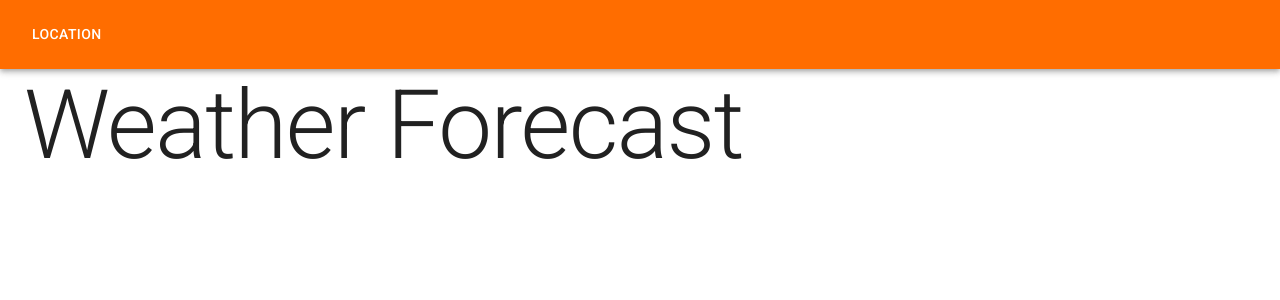
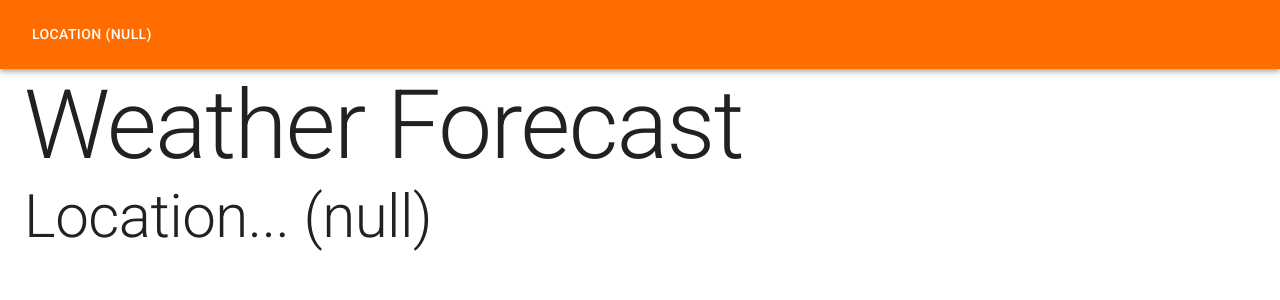
Before and after one commit to sharkich/open-meteo, a React (Create React App) app: page / in a window 1280 px wide. Shown: the top 300 px of the page. Built offline with nearby package versions, Linux system fonts and the light colour scheme.

Commit message:
create SelectLocation

```diff
--- a/src/components/layout/AppTopBar.tsx
+++ b/src/components/layout/AppTopBar.tsx
@@ -1,12 +1,14 @@
 import { FC } from 'react';
 
-import { AppBar, Box, Button, Container } from '@mui/material';
+import { AppBar, Box, Container } from '@mui/material';
+
+import { SelectLocation } from '../../modules/Weather/components/SelectLocation/SelectLocation';
 
 export const AppTopBar: FC = () => (
   <AppBar position="static">
     <Container maxWidth="xl">
       <Box sx={{ display: { md: 'flex', xs: 'none' }, flexGrow: 1 }}>
-        <Button sx={{ color: 'white', display: 'block', my: 2 }}>Location</Button>
+        <SelectLocation />
       </Box>
     </Container>
   </AppBar>
--- /dev/null
+++ b/src/modules/Weather/components/SelectLocation/SelectLocation.tsx
@@ -0,0 +1,11 @@
+import { FC } from 'react';
+
+import { Button } from '@mui/material';
+
+import { useSelectLocation } from './useSelectLocation';
+
+export const SelectLocation: FC = () => {
+  const { location } = useSelectLocation();
+
+  return <Button sx={{ color: 'white', display: 'block', my: 2 }}>Location ({JSON.stringify(location)})</Button>;
+};
--- /dev/null
+++ b/src/modules/Weather/components/SelectLocation/useSelectLocation.ts
@@ -0,0 +1,8 @@
+import { useWeatherStore } from '../../stores/useWeatherStore';
+
+export const useSelectLocation = () => {
+  const weatherStore = useWeatherStore();
+  const { location } = weatherStore;
+
+  return { location };
+};
--- a/src/modules/Weather/pages/WeatherPage.tsx
+++ b/src/modules/Weather/pages/WeatherPage.tsx
@@ -1,11 +1,17 @@
-import { FC } from 'react';
+import React, { FC } from 'react';
 
 import { Typography } from '@mui/material';
 
+import { useWeatherPage } from './useWeatherPage';
 import { AppLayout } from '../../../components';
 
-export const WeatherPage: FC = () => (
-  <AppLayout>
-    <Typography variant="h1">Weather Forecast</Typography>
-  </AppLayout>
-);
+export const WeatherPage: FC = () => {
+  const { location } = useWeatherPage();
+
+  return (
+    <AppLayout>
+      <Typography variant="h1">Weather Forecast</Typography>
+      <Typography variant="h2">Location... ({JSON.stringify(location)})</Typography>
+    </AppLayout>
+  );
+};
--- /dev/null
+++ b/src/modules/Weather/pages/useWeatherPage.ts
@@ -0,0 +1,8 @@
+import { useWeatherStore } from '../stores/useWeatherStore';
+
+export const useWeatherPage = () => {
+  const weatherStore = useWeatherStore();
+  const { location } = weatherStore;
+
+  return { location };
+};
--- /dev/null
+++ b/src/modules/Weather/stores/useWeatherStore.ts
@@ -0,0 +1,7 @@
+import { useRootStore } from '../../../services/stores';
+
+export const useWeatherStore = () => {
+  const { weatherStore } = useRootStore();
+
+  return weatherStore;
+};
--- a/src/modules/Weather/stores/weather.store.ts
+++ b/src/modules/Weather/stores/weather.store.ts
@@ -8,9 +8,17 @@ export interface IWeatherStore {
 }
 
 export class WeatherStore implements IWeatherStore {
-  location: Nullable<ILocation> = null;
+  private _location: Nullable<ILocation> = null;
 
   constructor() {
     makeAutoObservable(this);
   }
+
+  get location(): Nullable<ILocation> {
+    return this._location;
+  }
+
+  setLocation(location: Nullable<ILocation>) {
+    this._location = location;
+  }
 }
```
